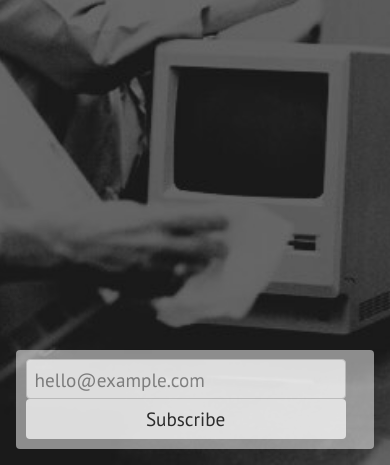
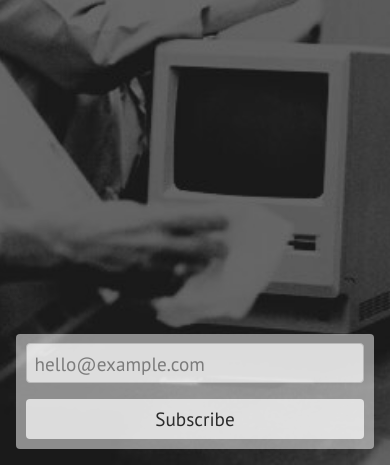
Before and after one commit to stlhood/stlhood.github.io, a plain HTML site: page index.html in a window 390 px wide. Shown: the part 379-844 px from the top of the page. Drawn offline with Linux system fonts and the light colour scheme.

Commit message:
fix mobile layout

```diff
--- a/index.html
+++ b/index.html
@@ -2,6 +2,7 @@
 <html lang="en">
   <head>
     <meta charset="UTF-8">
+    <meta name="viewport" content="width=device-width, initial-scale=1.0">
     <title>Telepath</title>
     <meta name="description" content="Building something new.">
     <link rel="icon" type="image/png" href="/favicon-96x96.png" sizes="96x96" />
@@ -70,14 +71,19 @@
 
         .embeddable-buttondown-form {
           flex-direction: column;
-          align-items: center;
+          align-items: stretch;
+        }
+
+        .form-container {
+          display: flex;
+          flex-direction: column;
           gap: 0.75rem;
+          width: 100%;
         }
 
         .embeddable-buttondown-form input[type="email"],
         .embeddable-buttondown-form input[type="submit"] {
           width: 100%;
-          max-width: 20rem;
         }
       }
 
@@ -142,6 +148,10 @@
         background-color: rgba(255, 255, 255, 0.5);
         padding: 0.6rem;
         border-radius: 4px;
+        display: flex;
+        gap: 1rem;
+        align-items: baseline;
+        box-sizing: border-box;
       }
     </style>
   </head>
```
